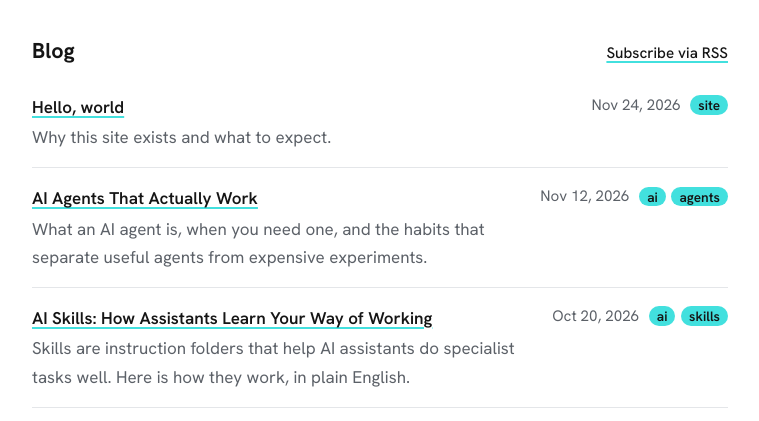
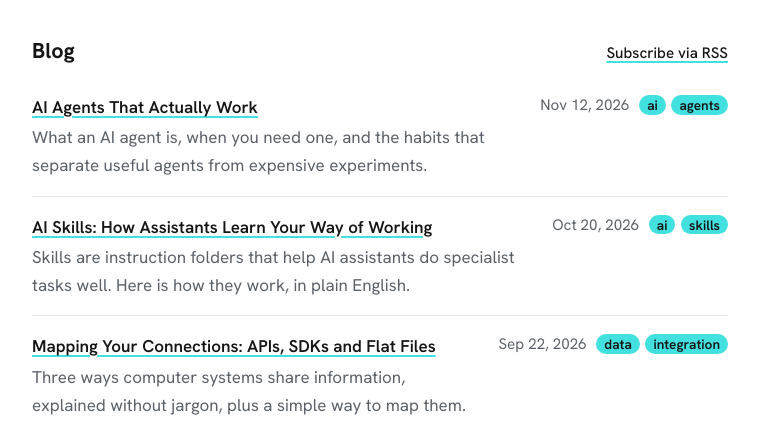
Before and after one commit to hardpress-dev/main, a plain HTML site: page index.html in a window 1280 px wide. Shown: the part 352-773 px from the top of the page, without its empty margins (260-1019 px from the left). Drawn offline with Linux system fonts and the light colour scheme.

Commit message:
Update index.html

```diff
--- a/index.html
+++ b/index.html
@@ -67,7 +67,6 @@
 
 <section id="blog"><h2>Blog <a href="/feed.xml">Subscribe via RSS</a></h2>
 <ul class="list">
-<li data-tags="site"><span class="title"><a href="/blog/first-post.html">Hello, world</a></span><span class="meta">Nov 24, 2026 <span class="tag">site</span></span><p class="desc">Why this site exists and what to expect.</p></li>
 <li data-tags="ai agents"><span class="title"><a href="/blog/agents-that-work.html">AI Agents That Actually Work</a></span><span class="meta">Nov 12, 2026 <span class="tag">ai</span><span class="tag">agents</span></span><p class="desc">What an AI agent is, when you need one, and the habits that separate useful agents from expensive experiments.</p></li>
 <li data-tags="ai skills"><span class="title"><a href="/blog/how-ai-skills-make-llms-smarter.html">AI Skills: How Assistants Learn Your Way of Working</a></span><span class="meta">Oct 20, 2026 <span class="tag">ai</span><span class="tag">skills</span></span><p class="desc">Skills are instruction folders that help AI assistants do specialist tasks well. Here is how they work, in plain English.</p></li>
 <li data-tags="data integration"><span class="title"><a href="/blog/mapping-connections-apis-sdks-flat-files.html">Mapping Your Connections: APIs, SDKs and Flat Files</a></span><span class="meta">Sep 22, 2026 <span class="tag">data</span><span class="tag">integration</span></span><p class="desc">Three ways computer systems share information, explained without jargon, plus a simple way to map them.</p></li>
```
